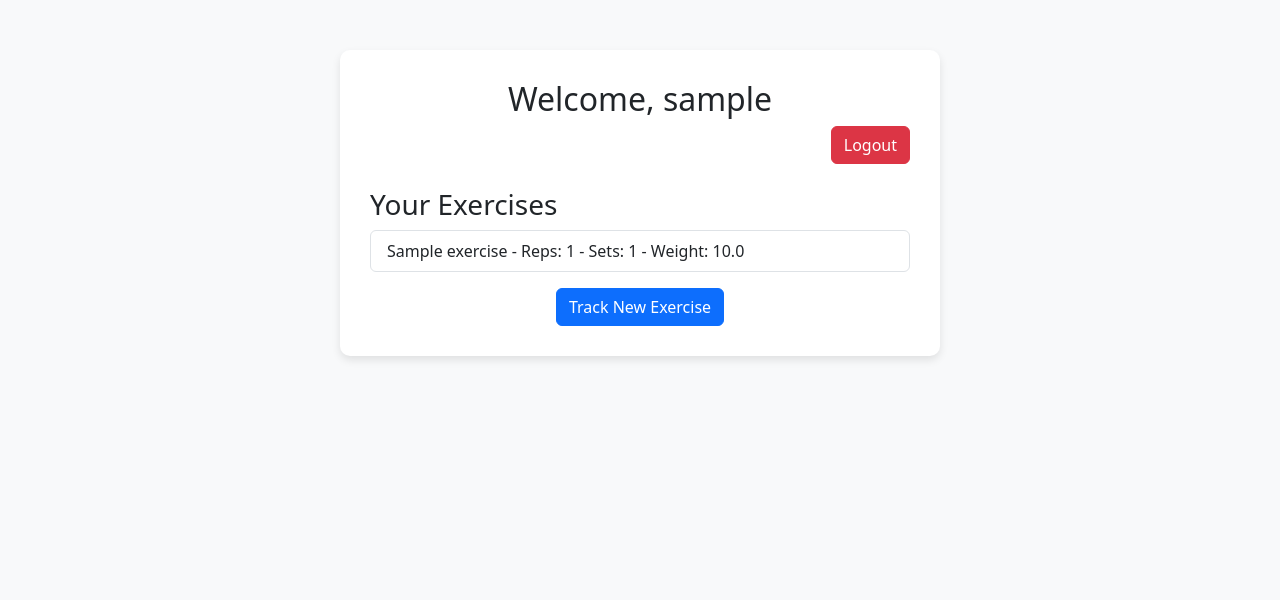
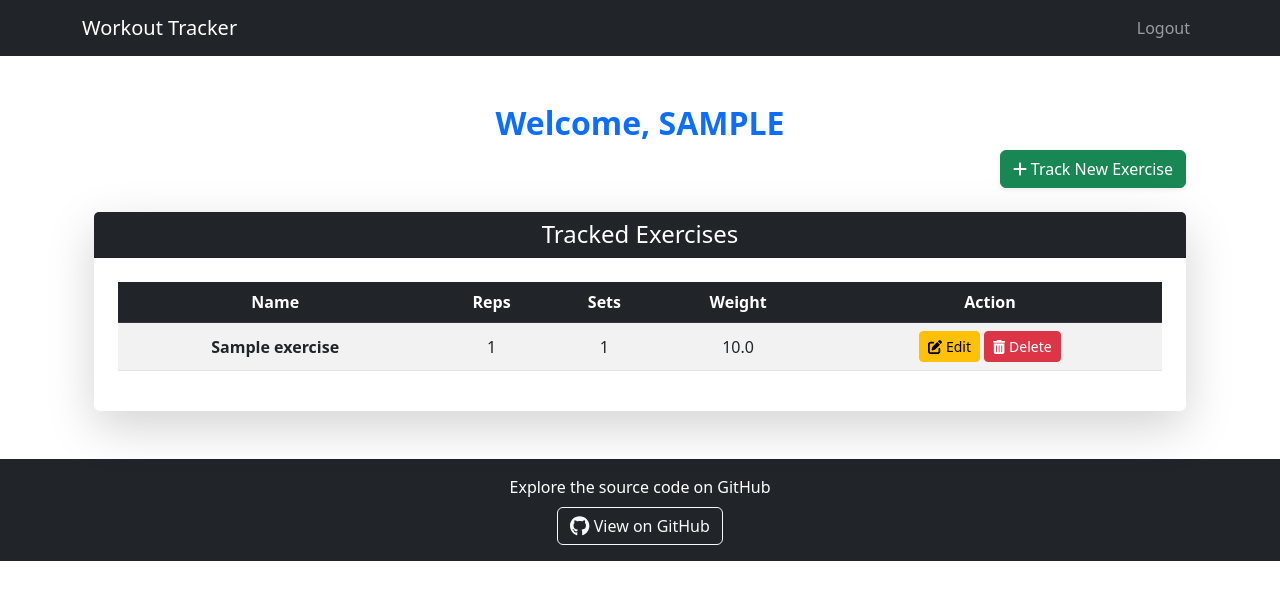
Before and after one commit to Shl0kpatel/exercise-tracker, a Django app: page /dashboard/ in a window 1280 px wide. Shown: the top 600 px of the page. Run offline with Django 5.2, Linux system fonts and the light colour scheme; a user stored in the database is signed in; tables that the repository leaves empty hold one stand-in row (values such as "Sample post"); parts of the project's set-up code (start-up, migrations or seed data) failed here and were passed over.

Commit message:
added delete and edit feature

```diff
--- a/exercise/forms.py
+++ b/exercise/forms.py
@@ -1,13 +1,13 @@
 from django import forms
 from django.contrib.auth.forms import UserCreationForm
-from .models import CustomUser, Exercise  # Import CustomUser instead of auth.User
+from .models import CustomUser, Exercise
 
 class RegisterForm(UserCreationForm):
     email = forms.EmailField(required=True)
 
     class Meta:
         model = CustomUser
-        fields = ['username', 'email', 'password1', 'password2']  # Ensure email is included
+        fields = ['username', 'email', 'password1', 'password2']
 
 
 class ExerciseForm(forms.ModelForm):
--- a/exercise/models.py
+++ b/exercise/models.py
@@ -1,19 +1,22 @@
 from django.db import models
 from django.contrib.auth.models import AbstractUser
 from django.utils.timezone import now
+from django.contrib.auth.models import User
+from django.db import models
+from django.conf import settings
+from django.db import models
 
 class CustomUser(AbstractUser):
-    email = models.EmailField(unique=True, blank=False, null=False)  # Ensure email is required
+    email = models.EmailField(unique=True, blank=False, null=False)
     level = models.CharField(max_length=50, default="Beginner")
 
-
 class Exercise(models.Model):
-    user = models.ForeignKey(CustomUser, on_delete=models.CASCADE)
+    user = models.ForeignKey(settings.AUTH_USER_MODEL, on_delete=models.CASCADE)
     name = models.CharField(max_length=100)
-    reps = models.PositiveIntegerField()  # No default value
-    sets = models.PositiveIntegerField(null=True, blank=True)
+    reps = models.IntegerField()
+    sets = models.IntegerField(default=1)
     weight = models.FloatField(null=True, blank=True)
-    date = models.DateTimeField(auto_now_add=True)  # Auto timestamp
+    date = models.DateTimeField(auto_now_add=True)
 
     def __str__(self):
-        return f"{self.name} - {self.user.username}"
+        return f"{self.user.username} - {self.name}"
--- /dev/null
+++ b/exercise/templates/base.html
@@ -0,0 +1,36 @@
+<!DOCTYPE html>
+<html lang="en">
+<head>
+    <meta charset="UTF-8">
+    <meta name="viewport" content="width=device-width, initial-scale=1.0">
+    <title>Workout Tracker</title>
+    <link href="https://cdn.jsdelivr.net/npm/bootstrap@5.3.0/dist/css/bootstrap.min.css" rel="stylesheet">
+</head>
+<body>
+    <nav class="navbar navbar-expand-lg navbar-dark bg-dark">
+        <div class="container">
+            <a class="navbar-brand" href="#">Workout Tracker</a>
+            <div class="collapse navbar-collapse">
+                <ul class="navbar-nav ms-auto">
+                    <li class="nav-item"><a class="nav-link" href="{% url 'logout' %}">Logout</a></li>
+                </ul>
+            </div>
+        </div>
+    </nav>
+
+    <div class="container mt-4">
+        {% block content %} {% endblock %}
+    </div>
+
+    <script src="https://cdn.jsdelivr.net/npm/bootstrap@5.3.0/dist/js/bootstrap.bundle.min.js"></script>
+    <footer class="text-center py-3 mt-5 bg-dark text-white">
+        <p class="mb-2">Explore the source code on GitHub</p>
+        <a href="https://github.com/shl0kpatel/exercise-tracker" target="_blank" class="btn btn-outline-light">
+            <i class="fab fa-github fa-lg"></i> View on GitHub
+        </a>
+    </footer>
+
+    <!-- Font Awesome for Icons -->
+    <script src="https://cdnjs.cloudflare.com/ajax/libs/font-awesome/6.0.0/js/all.min.js"></script>
+</body>
+</html>
--- a/exercise/templates/dashboard.html
+++ b/exercise/templates/dashboard.html
@@ -1,41 +1,63 @@
-<!DOCTYPE html>
-<html lang="en">
-<head>
-    <meta charset="UTF-8">
-    <meta name="viewport" content="width=device-width, initial-scale=1.0">
-    <title>Dashboard - Workout Tracker</title>
-    <link href="https://cdn.jsdelivr.net/npm/bootstrap@5.3.0/dist/css/bootstrap.min.css" rel="stylesheet">
-    <style>
-        body {
-            background-color: #f8f9fa;
-        }
-        .dashboard-container {
-            max-width: 600px;
-            margin: 50px auto;
-            padding: 30px;
-            background: white;
-            border-radius: 10px;
-            box-shadow: 0 4px 8px rgba(0, 0, 0, 0.1);
-        }
-    </style>
-</head>
-<body>
-    <div class="container">
-        <div class="dashboard-container">
-            <h2 class="text-center">Welcome, {{ user.username }}</h2>
-            <div class="text-end">
-                <a href="{% url 'logout' %}" class="btn btn-danger">Logout</a>
-            </div>
-            <h3 class="mt-4">Your Exercises</h3>
-            <ul class="list-group">
-                {% for exercise in exercises %}
-                    <li class="list-group-item">{{ exercise.name }} - Reps: {{ exercise.reps }} - Sets: {{ exercise.sets|default:"N/A" }} - Weight: {{ exercise.weight|default:"N/A" }}</li>
-                {% endfor %}
-            </ul>
-            <div class="text-center mt-3">
-                <a href="{% url 'track_exercise' %}" class="btn btn-primary">Track New Exercise</a>
+{% extends 'base.html' %}
+
+{% block content %}
+<div class="container mt-5">
+    <div class="text-center">
+        <h2 class="fw-bold text-primary">Welcome, {{ user.username|upper }}</h2>
+    </div>
+
+    <!-- Track Exercise Button -->
+    <div class="d-flex justify-content-end mb-4">
+        <a href="{% url 'track_exercise' %}" class="btn btn-success shadow-sm">
+            <i class="fas fa-plus"></i> Track New Exercise
+        </a>
+    </div>
+
+    <div class="card shadow-lg border-0">
+        <div class="card-header bg-dark text-white text-center">
+            <h4 class="mb-0">Tracked Exercises</h4>
+        </div>
+        <div class="card-body p-4">
+            <div class="table-responsive">
+                <table class="table table-striped align-middle text-center">
+                    <thead class="table-dark">
+                        <tr>
+                            <th>Name</th>
+                            <th>Reps</th>
+                            <th>Sets</th>
+                            <th>Weight</th>
+                            <th>Action</th>
+                        </tr>
+                    </thead>
+                    <tbody>
+                        {% for exercise in exercises %}
+                        <tr>
+                            <td class="fw-semibold">{{ exercise.name }}</td>
+                            <td>{{ exercise.reps }}</td>
+                            <td>{{ exercise.sets }}</td>
+                            <td>{{ exercise.weight|default:"-" }}</td>
+                            <td>
+                                <a href="{% url 'edit_exercise' exercise.id %}" class="btn btn-warning btn-sm">
+                                    <i class="fas fa-edit"></i> Edit
+                                </a>
+                                <form method="POST" action="{% url 'delete_exercise' exercise.id %}" class="d-inline">
+                                    {% csrf_token %}
+                                    <button type="submit" class="btn btn-danger btn-sm">
+                                        <i class="fas fa-trash-alt"></i> Delete
+                                    </button>
+                                </form>
+                            </td>
+
+                        </tr>
+                        {% empty %}
+                        <tr>
+                            <td colspan="5" class="text-muted text-center">No exercises tracked yet.</td>
+                        </tr>
+                        {% endfor %}
+                    </tbody>
+                </table>
             </div>
         </div>
     </div>
-</body>
-</html>
+</div>
+{% endblock %}
--- a/exercise/urls.py
+++ b/exercise/urls.py
@@ -8,4 +8,6 @@ urlpatterns = [
     path('dashboard/', views.dashboard, name='dashboard'),
     path('track/', views.track_exercise, name='track_exercise'),
     path('logout/', views.user_logout, name='logout'),
+    path('delete_exercise/<int:id>/', views.delete_exercise, name='delete_exercise'),
+    path('edit/<int:exercise_id>/', views.edit_exercise, name='edit_exercise'),
 ]
--- a/exercise/views.py
+++ b/exercise/views.py
@@ -1,6 +1,6 @@
-from django.shortcuts import render, redirect
 from django.contrib.auth import login, authenticate
 from django.contrib.auth.decorators import login_required
+from django.shortcuts import render, redirect, get_object_or_404
 from .forms import RegisterForm, ExerciseForm
 from .models import Exercise
 from .models import CustomUser
@@ -39,8 +39,8 @@ def user_login(request):
 
 @login_required
 def dashboard(request):
-    exercises = Exercise.objects.filter(user=request.user)
-    return render(request, 'dashboard.html', {'exercises': exercises})
+    e = Exercise.objects.filter(user=request.user)  # Fetch only user's exercises
+    return render(request, 'dashboard.html', {'exercises': e})
 
 @login_required
 def track_exercise(request):
@@ -60,3 +60,23 @@ from django.contrib.auth import logout
 def user_logout(request):
     logout(request)
     return redirect('login')  # Redirect to login page after logout
+
+@login_required
+def delete_exercise(request, id):
+    e = get_object_or_404(Exercise, id=id, user=request.user)  # Ensure user owns exercise
+    e.delete()
+    return redirect('dashboard')  # Redirect back to dashboard
+
+def edit_exercise(request, exercise_id):
+    e = get_object_or_404(Exercise, id=exercise_id)
+
+    if request.method == 'POST':
+        f = ExerciseForm(request.POST, instance=e)
+        if f.is_valid():
+            f.save()
+            return redirect('dashboard')  # Redirect to tracked exercises page
+
+    else:
+        f = ExerciseForm(instance=e)
+
+    return render(request, 'edit_exercise.html', {'form': f})
```
Also changed, not shown: exercise/templates/edit_exercise.html (added, +48 -0 lines), exercise/migrations/0003_alter_exercise_reps_alter_exercise_sets.py (added).
